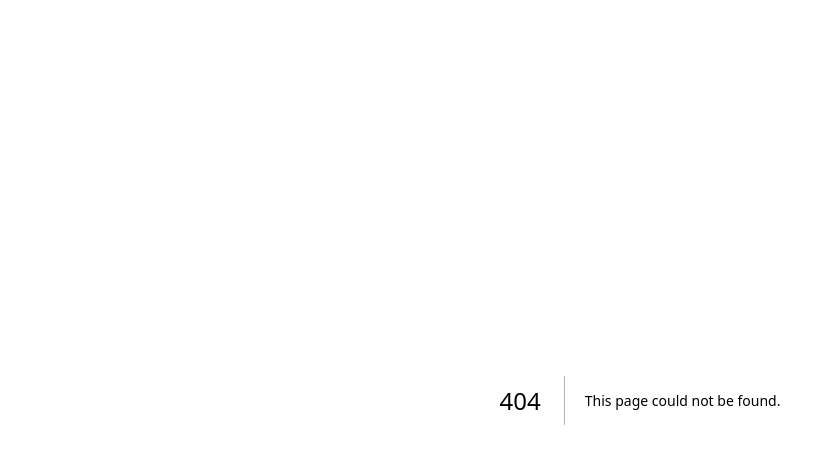
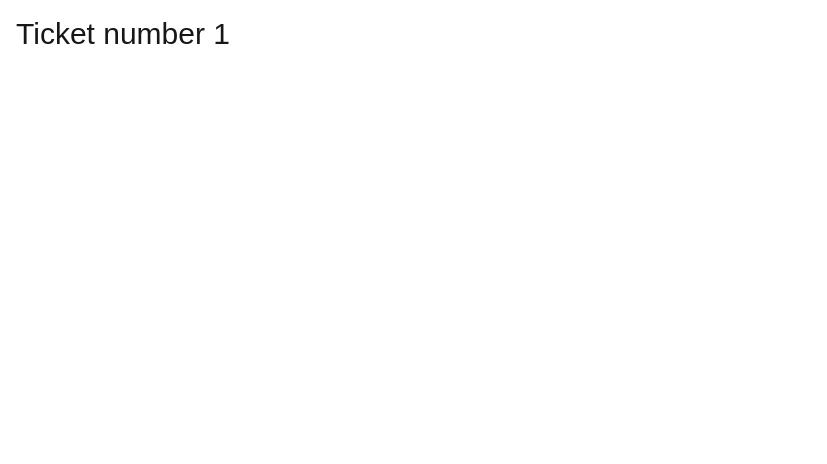
Before and after one commit to SoftDevLiz/the-road-to-next--basic--app, a Next.js app: page /tickets/1 in a window 1280 px wide. Before the commit this address had no page. Shown: the top 464 px of the page, without its empty margins (0-827 px from the left). Built offline with nearby package versions, Linux system fonts and the light colour scheme.

Commit message:
Create dynamic ticket route

```diff
--- /dev/null
+++ b/src/app/tickets/[ticketId]/page.tsx
@@ -0,0 +1,12 @@
+
+type TicketPageProps = {
+    params: {
+        ticketId: string;
+    };
+};
+
+const TicketPage = ({ params }: TicketPageProps) => {
+    return <div className="text-3xl p-4">Ticket number {params.ticketId}</div>;
+};
+
+export default TicketPage;
```
